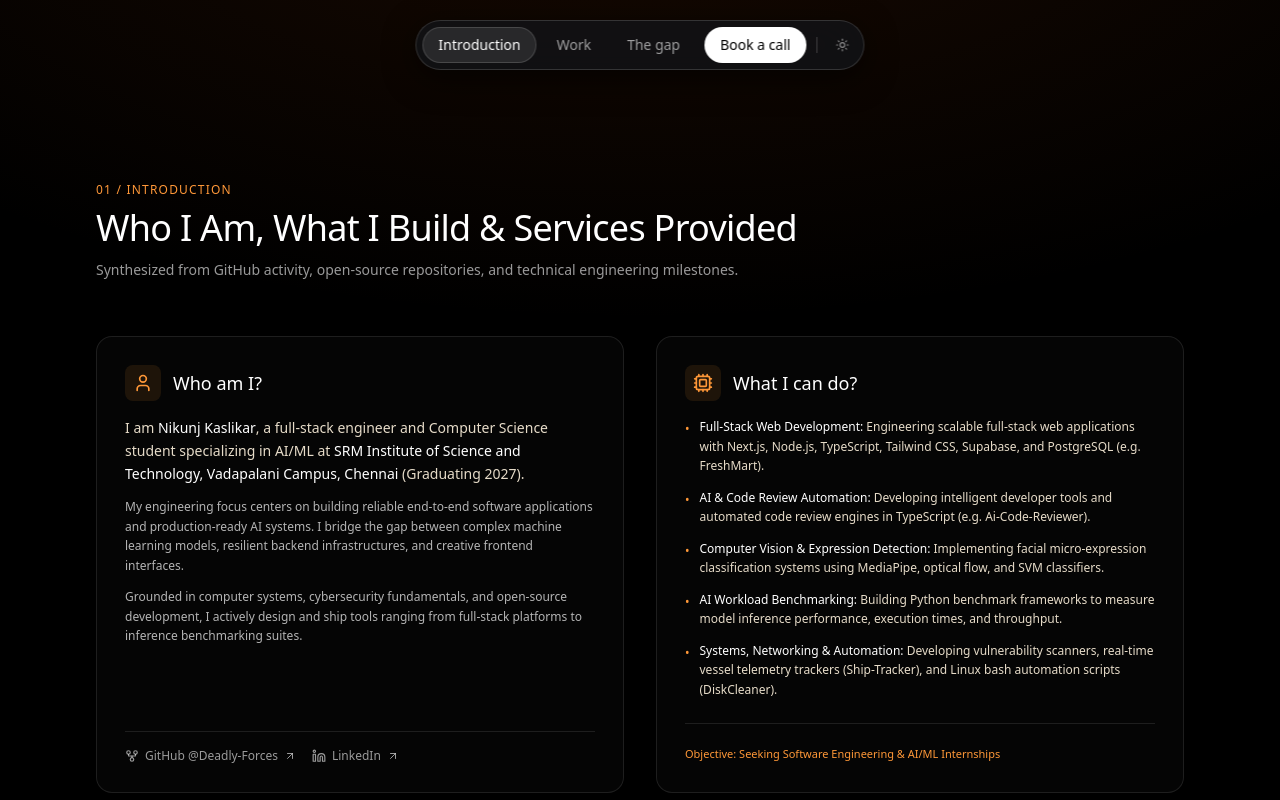
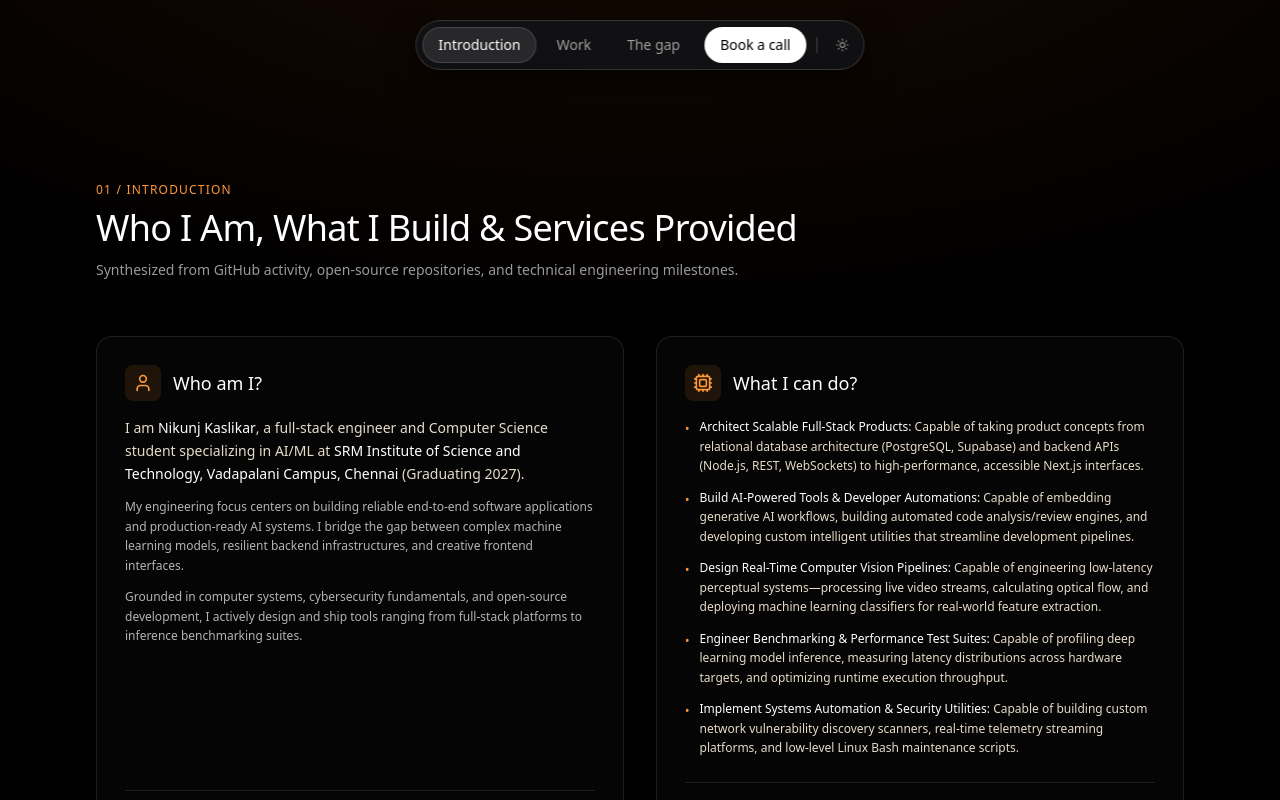
Before and after one commit to Deadly-Forces/Deadly-Forces.github.io, a Next.js app: page /home in a window 1280 px wide. Shown: the top 800 px of the page. Built offline with nearby package versions, Linux system fonts and the light colour scheme.

Commit message:
Refactor 'What I can do' to focus on what I am capable of creating and architecting

```diff
--- a/components/introduction-section.tsx
+++ b/components/introduction-section.tsx
@@ -103,31 +103,31 @@ export function IntroductionSection() {
                 <li className="flex items-start gap-2.5">
                   <span className="text-[#FF9838] font-mono mt-0.5">•</span>
                   <span>
-                    <strong className="text-white font-medium">Full-Stack Web Development:</strong> Engineering scalable full-stack web applications with Next.js, Node.js, TypeScript, Tailwind CSS, Supabase, and PostgreSQL (e.g. FreshMart).
+                    <strong className="text-white font-medium">Architect Scalable Full-Stack Products:</strong> Capable of taking product concepts from relational database architecture (PostgreSQL, Supabase) and backend APIs (Node.js, REST, WebSockets) to high-performance, accessible Next.js interfaces.
                   </span>
                 </li>
                 <li className="flex items-start gap-2.5">
                   <span className="text-[#FF9838] font-mono mt-0.5">•</span>
                   <span>
-                    <strong className="text-white font-medium">AI & Code Review Automation:</strong> Developing intelligent developer tools and automated code review engines in TypeScript (e.g. Ai-Code-Reviewer).
+                    <strong className="text-white font-medium">Build AI-Powered Tools & Developer Automations:</strong> Capable of embedding generative AI workflows, building automated code analysis/review engines, and developing custom intelligent utilities that streamline development pipelines.
                   </span>
                 </li>
                 <li className="flex items-start gap-2.5">
                   <span className="text-[#FF9838] font-mono mt-0.5">•</span>
                   <span>
-                    <strong className="text-white font-medium">Computer Vision & Expression Detection:</strong> Implementing facial micro-expression classification systems using MediaPipe, optical flow, and SVM classifiers.
+                    <strong className="text-white font-medium">Design Real-Time Computer Vision Pipelines:</strong> Capable of engineering low-latency perceptual systems—processing live video streams, calculating optical flow, and deploying machine learning classifiers for real-world feature extraction.
                   </span>
                 </li>
                 <li className="flex items-start gap-2.5">
                   <span className="text-[#FF9838] font-mono mt-0.5">•</span>
                   <span>
-                    <strong className="text-white font-medium">AI Workload Benchmarking:</strong> Building Python benchmark frameworks to measure model inference performance, execution times, and throughput.
+                    <strong className="text-white font-medium">Engineer Benchmarking & Performance Test Suites:</strong> Capable of profiling deep learning model inference, measuring latency distributions across hardware targets, and optimizing runtime execution throughput.
                   </span>
                 </li>
                 <li className="flex items-start gap-2.5">
                   <span className="text-[#FF9838] font-mono mt-0.5">•</span>
                   <span>
-                    <strong className="text-white font-medium">Systems, Networking & Automation:</strong> Developing vulnerability scanners, real-time vessel telemetry trackers (Ship-Tracker), and Linux bash automation scripts (DiskCleaner).
+                    <strong className="text-white font-medium">Implement Systems Automation & Security Utilities:</strong> Capable of building custom network vulnerability discovery scanners, real-time telemetry streaming platforms, and low-level Linux Bash maintenance scripts.
                   </span>
                 </li>
               </ul>
--- a/data/profile.ts
+++ b/data/profile.ts
@@ -60,11 +60,11 @@ export const profile: ProfileData = {
     whatIAm:
       "CSE (AI/ML) student at SRM IST Chennai, graduating 2027. Building robust full-stack applications with integrated, production-ready AI workflows.",
     capabilities: [
-      "Scalable full-stack web applications with Next.js, Node.js, TypeScript, Tailwind CSS, Supabase, and PostgreSQL (e.g. FreshMart).",
-      "Automated code review engines and developer tools using TypeScript and AI models (e.g. Ai-Code-Reviewer).",
-      "Computer vision systems for facial micro-expression detection using MediaPipe, optical flow, and SVM.",
-      "Python benchmarking suites profiling machine learning inference workloads, latency, and throughput.",
-      "Network vulnerability scanners, vessel telemetry tracking (Ship-Tracker), and Linux Bash automation utilities (DiskCleaner).",
+      "Architect scalable full-stack products from database schemas (PostgreSQL/Supabase) and backend APIs (Node.js/WebSockets) to responsive Next.js web applications.",
+      "Build custom AI tools, automated code reviewers, and intelligent developer workflows that accelerate productivity.",
+      "Design real-time computer vision pipelines for live video analysis, optical flow tracking, and perceptual classification.",
+      "Engineer deep learning benchmarking suites profiling hardware inference latency distributions and compute throughput.",
+      "Implement systems automation utilities, real-time telemetry streaming platforms, and network vulnerability discovery scanners.",
     ],
     purpose: "[TODO: one sentence from me]",
     gapCovered:
```
